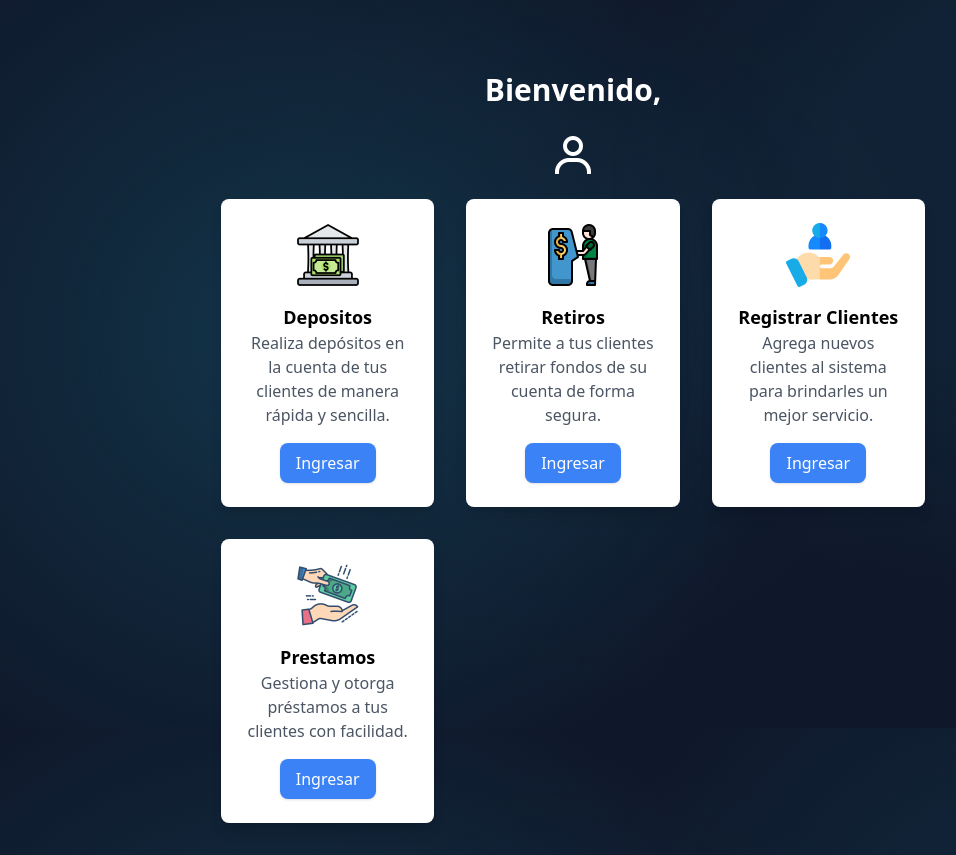
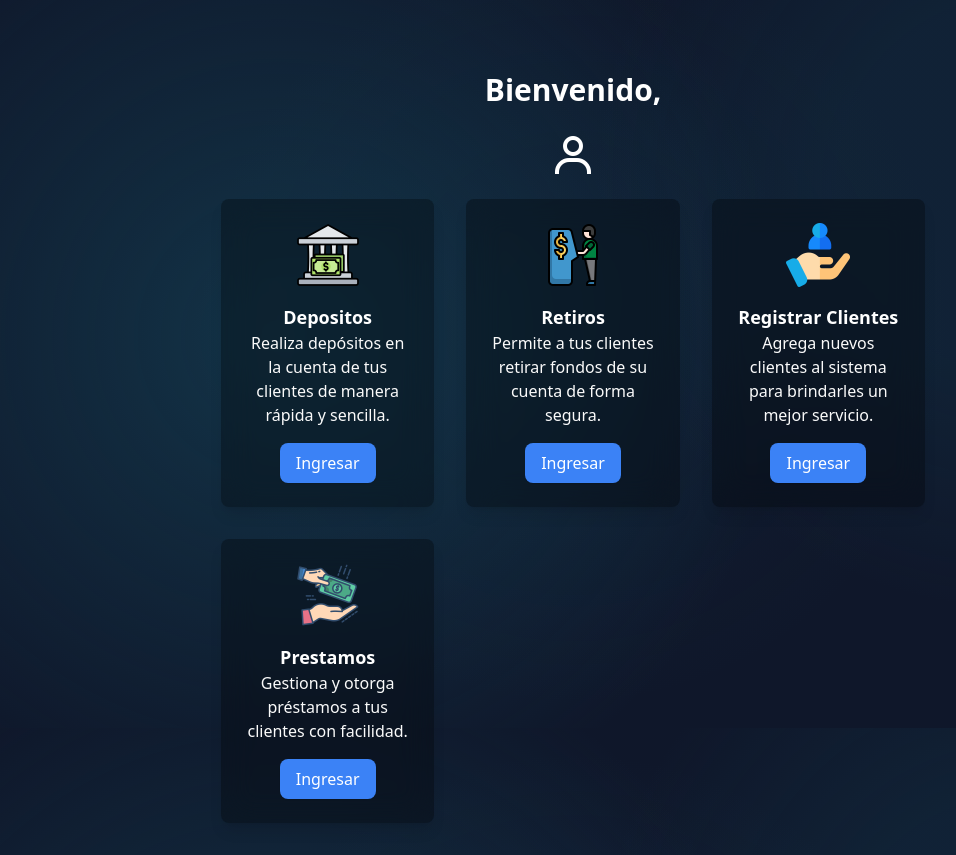
Before and after one commit to FEM12/Bancalux, a PHP site: page /Vista/indexCaj.php in a window 1280 px wide. Shown: the part 72-927 px from the top of the page, without its empty margins (67-1023 px from the left). Run offline with PHP 8.4, Linux system fonts and the light colour scheme; a user stored in the database is signed in; data comes from the database, SQL or seed files in the repository; some libraries are stand-ins or nearby versions.

Commit message:
Arreglos menores

```diff
--- a/Vista/indexCaj.php
+++ b/Vista/indexCaj.php
@@ -93,40 +93,40 @@
 
 <div class="grid grid-cols-1 md:grid-cols-3 gap-8">
     <!-- Card 1 - Depósitos -->
-    <div class="bg-white p-6 rounded-lg shadow-lg text-center transition-transform duration-300 hover:scale-105">
+    <div class="bg-black/30 backdrop-blur-lg p-6 rounded-lg shadow-lg text-center transition-transform duration-300 hover:scale-105">
         <img src="../img/deposito.png" alt="Depositos" class="w-16 h-16 mx-auto mb-4">
-        <h1 class="text-lg font-bold">Depositos</h1>
-        <p class="text-gray-600">Realiza depósitos en la cuenta de tus clientes de manera rápida y sencilla.</p>
+        <h1 class="text-lg font-bold text-white">Depositos</h1>
+        <p class="text-zinc-50">Realiza depósitos en la cuenta de tus clientes de manera rápida y sencilla.</p>
         <a href="deposito.php?id=<?php echo $usuario ?>" class="mt-4 inline-block bg-blue-500 text-white py-2 px-4 rounded-lg shadow hover:bg-blue-600">
             Ingresar
         </a>
     </div>
 
     <!-- Card 2 - Retiros -->
-    <div class="bg-white p-6 rounded-lg shadow-lg text-center transition-transform duration-300 hover:scale-105">
+    <div class="bg-black/30 backdrop-blur-lg p-6 rounded-lg shadow-lg text-center transition-transform duration-300 hover:scale-105">
         <img src="../img/retiro.png" alt="Retiros" class="w-16 h-16 mx-auto mb-4">
-        <h1 class="text-lg font-bold">Retiros</h1>
-        <p class="text-gray-600">Permite a tus clientes retirar fondos de su cuenta de forma segura.</p>
+        <h1 class="text-lg font-bold text-white">Retiros</h1>
+        <p class="text-zinc-50">Permite a tus clientes retirar fondos de su cuenta de forma segura.</p>
         <a href="retiro.php?id=<?php echo $usuario ?>" class="mt-4 inline-block bg-blue-500 text-white py-2 px-4 rounded-lg shadow hover:bg-blue-600">
             Ingresar
         </a>
     </div>
 
     <!-- Card 3 - Registrar Clientes -->
-    <div class="bg-white p-6 rounded-lg shadow-lg text-center transition-transform duration-300 hover:scale-105">
+    <div class="bg-black/30 backdrop-blur-lg p-6 rounded-lg shadow-lg text-center transition-transform duration-300 hover:scale-105">
         <img src="../img/registro.png" alt="Registrar Clientes" class="w-16 h-16 mx-auto mb-4">
-        <h1 class="text-lg font-bold">Registrar Clientes</h1>
-        <p class="text-gray-600">Agrega nuevos clientes al sistema para brindarles un mejor servicio.</p>
+        <h1 class="text-lg font-bold text-white">Registrar Clientes</h1>
+        <p class="text-zinc-50">Agrega nuevos clientes al sistema para brindarles un mejor servicio.</p>
         <a href="registrarCliente.php?id=<?php echo $usuario ?>" class="mt-4 inline-block bg-blue-500 text-white py-2 px-4 rounded-lg shadow hover:bg-blue-600">
             Ingresar
         </a>
     </div>
 
     <!-- Card 4 - Préstamos -->
-    <div class="bg-white p-6 rounded-lg shadow-lg text-center transition-transform duration-300 hover:scale-105">
+    <div class="bg-black/30 backdrop-blur-lg p-6 rounded-lg shadow-lg text-center transition-transform duration-300 hover:scale-105">
         <img src="../img/prestamo.png" alt="Prestamos" class="w-16 h-16 mx-auto mb-4">
-        <h1 class="text-lg font-bold">Prestamos</h1>
-        <p class="text-gray-600">Gestiona y otorga préstamos a tus clientes con facilidad.</p>
+        <h1 class="text-lg font-bold text-white">Prestamos</h1>
+        <p class="text-zinc-50">Gestiona y otorga préstamos a tus clientes con facilidad.</p>
         <a href="prestamos.php?id=<?php echo $usuario ?>" class="mt-4 inline-block bg-blue-500 text-white py-2 px-4 rounded-lg shadow hover:bg-blue-600">
             Ingresar
         </a>
--- a/Vista/transferencias.php
+++ b/Vista/transferencias.php
@@ -69,7 +69,7 @@
                 ?>
 
 
-                <input type="text" name="nombre" id="nombre" value="<?php echo $dato ?>" readonly >
+                <input type="text" name="nombre" id="nombre" value="<?php echo $dato ?>" readonly>
                 <input type="text" name="apellido" id="apellido" value="<?php echo $dato2?>" readonly>
                 <input type="text" name="correo" id="correo" value="<?php echo $dato3?>" readonly>
                 <input type="text" name="saldo" id="saldo" value="Saldo disponible: <?php echo $dato4?>" readonly>
```
Also changed, not shown: Vista/index.php (+5 -5 lines), Vista/indexGerente.php (+8 -8 lines), Vista/logCajero.php (+12 -7 lines).
